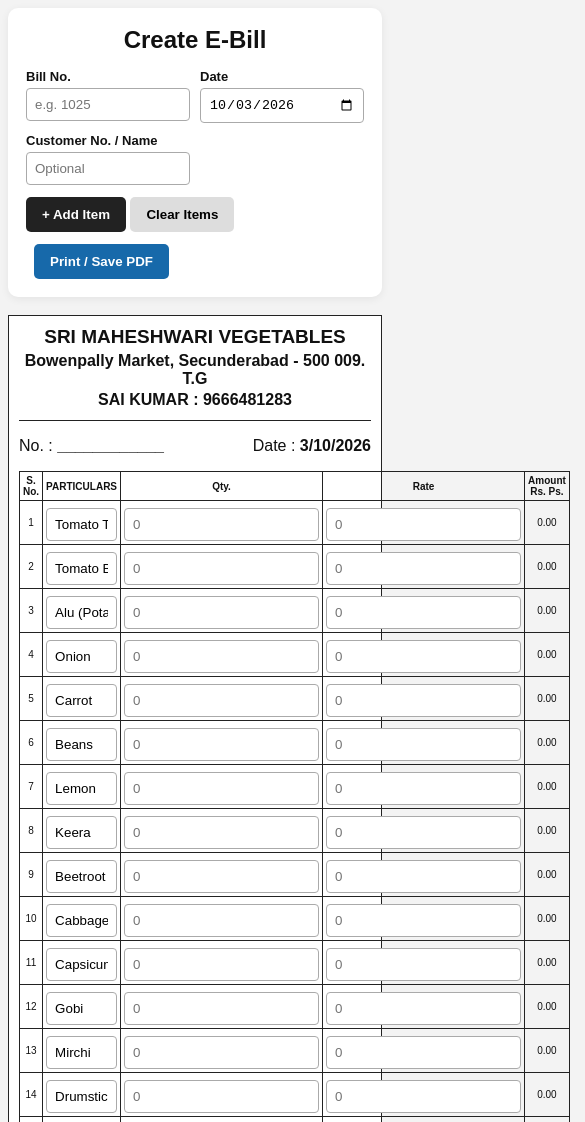
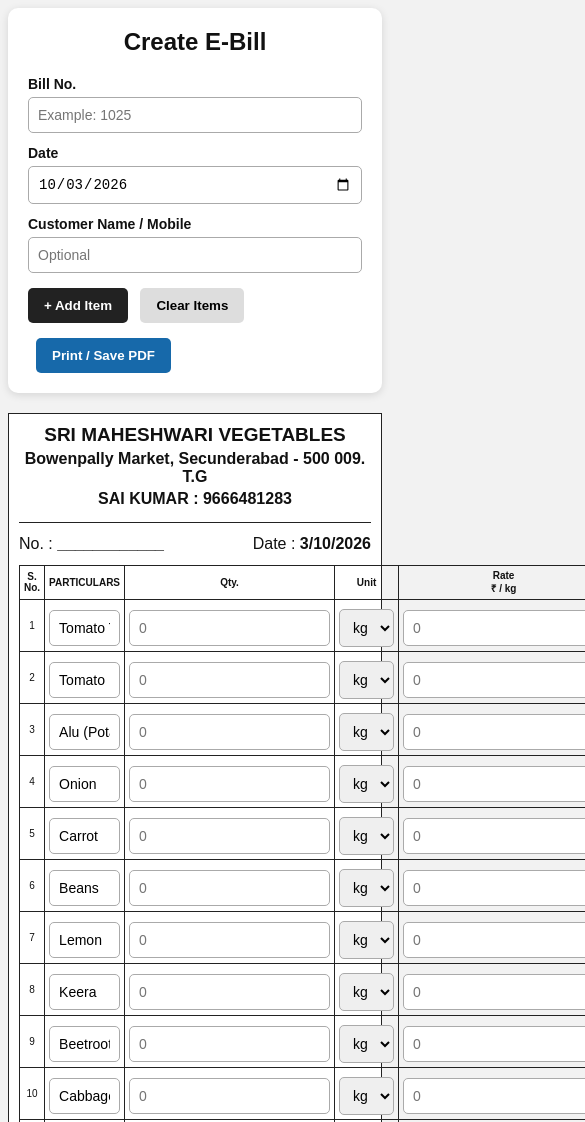
Before and after one commit to achitha09/vegetable-e-bill, a plain HTML site: page index.html in a window 390 px wide. Shown: the top 1122 px of the page, 585 px wide, since content can reach past the window. Drawn offline with Linux system fonts and the light colour scheme.

Commit message:
Refactor HTML and CSS for E-Bill page

```diff
--- a/index.html
+++ b/index.html
@@ -4,138 +4,636 @@
 <meta charset="UTF-8">
 <meta name="viewport" content="width=device-width, initial-scale=1.0">
 <title>Sri Maheshwari Vegetables - E-Bill</title>
+
 <style>
-*{box-sizing:border-box}
-body{font-family:Arial,sans-serif;background:#f3f3f3;margin:0;padding:20px;color:#111}
-.container{max-width:900px;margin:auto}
-.controls{background:#fff;padding:18px;border-radius:10px;margin-bottom:18px;box-shadow:0 2px 8px #0001}
-h2{margin:0 0 15px;text-align:center}
-.top-fields{display:grid;grid-template-columns:1fr 1fr 1fr;gap:10px}
-label{font-size:13px;font-weight:bold}
-input{width:100%;padding:8px;border:1px solid #aaa;border-radius:4px;margin-top:4px}
-button{border:0;padding:10px 16px;border-radius:5px;cursor:pointer;font-weight:bold;margin-top:12px}
-.add{background:#222;color:#fff}
-.print{background:#1769aa;color:#fff;margin-left:8px}
-.clear{background:#ddd}
-.bill{background:#fff;width:100%;padding:24px;border:1px solid #222}
-.shop{text-align:center;border-bottom:1px solid #222;padding-bottom:8px}
-.shop h1{font-size:25px;margin:0 0 4px}
-.shop p{margin:3px;font-weight:bold}
-.meta{display:grid;grid-template-columns:1fr 1fr;margin:12px 0}
-.meta div{padding:4px 0}
-table{width:100%;border-collapse:collapse;font-size:13px}
-th,td{border:1px solid #222;padding:5px;text-align:center}
-th{font-weight:bold}
-td.item{text-align:left}
-.qty,.rate{width:80px}
-.amount{width:105px}
-.summary td{font-weight:bold;height:30px}
-@media(max-width:650px){
- body{padding:8px}.top-fields{grid-template-columns:1fr 1fr}.bill{padding:10px}.shop h1{font-size:19px}
- table{font-size:10px}th,td{padding:3px}.qty,.rate,.amount{width:auto}
+* {
+    box-sizing: border-box;
 }
-@media print{
- body{background:#fff;padding:0}.controls{display:none}.container{max-width:none}.bill{border:0;padding:8mm}
- @page{size:A4 portrait;margin:8mm}
+
+body {
+    font-family: Arial, sans-serif;
+    background: #f2f2f2;
+    margin: 0;
+    padding: 20px;
+    color: #111;
+}
+
+.container {
+    max-width: 950px;
+    margin: auto;
+}
+
+.controls {
+    background: white;
+    padding: 20px;
+    border-radius: 10px;
+    margin-bottom: 20px;
+    box-shadow: 0 2px 8px rgba(0,0,0,0.12);
+}
+
+.controls h2 {
+    text-align: center;
+    margin-top: 0;
+}
+
+.top-fields {
+    display: grid;
+    grid-template-columns: 1fr 1fr 1fr;
+    gap: 12px;
+}
+
+label {
+    font-weight: bold;
+    font-size: 14px;
+}
+
+input,
+select {
+    width: 100%;
+    padding: 9px;
+    margin-top: 5px;
+    border: 1px solid #aaa;
+    border-radius: 5px;
+    font-size: 14px;
+}
+
+button {
+    padding: 10px 16px;
+    margin-top: 15px;
+    border: none;
+    border-radius: 5px;
+    cursor: pointer;
+    font-weight: bold;
+}
+
+.add {
+    background: #222;
+    color: white;
+}
+
+.print {
+    background: #1769aa;
+    color: white;
+    margin-left: 8px;
+}
+
+.clear {
+    background: #ddd;
+    margin-left: 8px;
+}
+
+.bill {
+    background: white;
+    padding: 25px;
+    border: 1px solid #222;
+}
+
+.shop {
+    text-align: center;
+    border-bottom: 1px solid #222;
+    padding-bottom: 10px;
+}
+
+.shop h1 {
+    margin: 0;
+    font-size: 25px;
+}
+
+.shop p {
+    margin: 4px;
+    font-weight: bold;
+}
+
+.meta {
+    display: grid;
+    grid-template-columns: 1fr 1fr;
+    margin: 12px 0;
+}
+
+.meta div:last-child {
+    text-align: right;
+}
+
+table {
+    width: 100%;
+    border-collapse: collapse;
+}
+
+th,
+td {
+    border: 1px solid #222;
+    padding: 6px;
+    text-align: center;
+    font-size: 13px;
+}
+
+th {
+    font-weight: bold;
+}
+
+.item {
+    text-align: left;
+}
+
+.qty {
+    width: 75px;
+}
+
+.unit {
+    width: 70px;
+}
+
+.rate {
+    width: 90px;
+}
+
+.amount {
+    width: 110px;
+    font-weight: bold;
+}
+
+.summary td {
+    font-weight: bold;
+    height: 32px;
+}
+
+@media(max-width: 650px) {
+
+    body {
+        padding: 8px;
+    }
+
+    .top-fields {
+        grid-template-columns: 1fr;
+    }
+
+    .bill {
+        padding: 10px;
+    }
+
+    .shop h1 {
+        font-size: 19px;
+    }
+
+    th,
+    td {
+        padding: 4px;
+        font-size: 10px;
+    }
+
+    .qty,
+    .unit,
+    .rate,
+    .amount {
+        width: auto;
+    }
+}
+
+@media print {
+
+    body {
+        background: white;
+        padding: 0;
+    }
+
+    .controls {
+        display: none;
+    }
+
+    .container {
+        max-width: none;
+    }
+
+    .bill {
+        border: none;
+        padding: 8mm;
+    }
+
+    @page {
+        size: A4 portrait;
+        margin: 8mm;
+    }
 }
 </style>
 </head>
+
 <body>
+
 <div class="container">
 
+<!-- BILL CONTROLS -->
+
 <div class="controls">
+
 <h2>Create E-Bill</h2>
+
 <div class="top-fields">
-<label>Bill No.<input id="billNo" placeholder="e.g. 1025"></label>
-<label>Date<input id="billDate" type="date"></label>
-<label>Customer No. / Name<input id="customer" placeholder="Optional"></label>
-</div>
-<button class="add" onclick="addRow()">+ Add Item</button>
-<button class="clear" onclick="clearItems()">Clear Items</button>
-<button class="print" onclick="window.print()">Print / Save PDF</button>
+
+<label>
+Bill No.
+<input id="billNo" type="text" placeholder="Example: 1025">
+</label>
+
+<label>
+Date
+<input id="billDate" type="date">
+</label>
+
+<label>
+Customer Name / Mobile
+<input id="customer" type="text" placeholder="Optional">
+</label>
+
 </div>
 
-<div class="bill" id="bill">
-<div class="shop">
-<h1>SRI MAHESHWARI VEGETABLES</h1>
-<p>Bowenpally Market, Secunderabad - 500 009. T.G</p>
-<p>SAI KUMAR : 9666481283</p>
+<button class="add" onclick="addRow()">
++ Add Item
+</button>
+
+<button class="clear" onclick="clearItems()">
+Clear Items
+</button>
+
+<button class="print" onclick="window.print()">
+Print / Save PDF
+</button>
+
 </div>
 
-<div class="meta">
-<div>No. : <strong id="showBillNo">____________</strong></div>
-<div style="text-align:right">Date : <strong id="showDate">____________</strong></div>
+
+<!-- BILL -->
+
+<div class="bill">
+
+<div class="shop">
+
+<h1>SRI MAHESHWARI VEGETABLES</h1>
+
+<p>
+Bowenpally Market, Secunderabad - 500 009. T.G
+</p>
+
+<p>
+SAI KUMAR : 9666481283
+</p>
+
 </div>
 
-<table id="items">
-<thead>
-<tr><th>S. No.</th><th>PARTICULARS</th><th>Qty.</th><th>Rate</th><th>Amount<br>Rs. Ps.</th></tr>
-</thead>
-<tbody></tbody>
-<tfoot>
-<tr class="summary"><td colspan="4" style="text-align:right">TOTAL</td><td id="grandTotal">0.00</td></tr>
-<tr class="summary"><td colspan="4" style="text-align:right">Bal. Amount</td><td id="balance">0.00</td></tr>
-</tfoot>
-</table>
-</div>
+
+<div class="meta">
+
+<div>
+No. :
+<strong id="showBillNo">____________</strong>
 </div>
 
+<div>
+Date :
+<strong id="showDate">____________</strong>
+</div>
+
+</div>
+
+
+<table id="items">
+
+<thead>
+
+<tr>
+
+<th>S. No.</th>
+
+<th>PARTICULARS</th>
+
+<th>Qty.</th>
+
+<th>Unit</th>
+
+<th>Rate<br>₹ / kg</th>
+
+<th>Amount<br>₹</th>
+
+</tr>
+
+</thead>
+
+
+<tbody></tbody>
+
+
+<tfoot>
+
+<tr class="summary">
+
+<td colspan="5" style="text-align:right">
+TOTAL
+</td>
+
+<td id="grandTotal">
+0.00
+</td>
+
+</tr>
+
+<tr class="summary">
+
+<td colspan="5" style="text-align:right">
+Bal. Amount
+</td>
+
+<td id="balance">
+0.00
+</td>
+
+</tr>
+
+</tfoot>
+
+</table>
+
+</div>
+
+</div>
+
+
 <script>
-const names = [
-"Tomato T","Tomato B","Alu (Potato)","Onion","Carrot","Beans","Lemon","Keera",
-"Beetroot","Cabbage","Capsicum","Gobi","Mirchi","Drumstick","Dosakaya","Sorakaya",
-"Bail Mirchi","Mullangi","Ginger","Garlic","Spring Onions","Chocho","Loobha","Baigan",
-"Bendakai","Chikkudukai","Chamagadda","Potlakai","Gokarkai","Gummadikaya","Karvepaku",
-"Kothmira","Pudina","Palakura","Thotakura","Gongura","Menthi","Piled Garlic","Baby Corn",
-"Mushroom","Dondakai","Beerakaya"
+
+const vegetableNames = [
+
+"Tomato T",
+"Tomato B",
+"Alu (Potato)",
+"Onion",
+"Carrot",
+"Beans",
+"Lemon",
+"Keera",
+"Beetroot",
+"Cabbage",
+"Capsicum",
+"Gobi",
+"Mirchi",
+"Drumstick",
+"Dosakaya",
+"Sorakaya",
+"Baby Mirchi",
+"Mullangi",
+"Ginger",
+"Garlic",
+"Spring Onions",
+"Chocho",
+"Loobha",
+"Baigan",
+"Bendakai",
+"Chikkudukai",
+"Chamagadda",
+"Potlakai",
+"Gokarkai",
+"Gummadikaya",
+"Karvepaku",
+"Kothmira",
+"Pudina",
+"Palakura",
+"Thotakura",
+"Gongura",
+"Menthi",
+"Piled Garlic",
+"Baby Corn",
+"Mushroom",
+"Dondakai",
+"Beerakaya"
+
 ];
 
-const tbody=document.querySelector("#items tbody");
 
-function addRow(name=""){
- const tr=document.createElement("tr");
- tr.innerHTML=`<td class="serial"></td>
- <td class="item"><input value="${name}" placeholder="Vegetable name" oninput="renumber()"></td>
- <td><input class="qty" type="number" min="0" step="0.001" placeholder="0" oninput="calculate()"></td>
- <td><input class="rate" type="number" min="0" step="0.01" placeholder="0" oninput="calculate()"></td>
- <td class="amount">0.00</td>`;
- tbody.appendChild(tr); renumber();
+const tbody = document.querySelector("#items tbody");
+
+
+/* ADD ROW */
+
+function addRow(name = "") {
+
+    const tr = document.createElement("tr");
+
+    tr.innerHTML = `
+
+        <td class="serial"></td>
+
+        <td class="item">
+
+            <input
+                type="text"
+                value="${name}"
+                placeholder="Vegetable name"
+                oninput="calculate()"
+            >
+
+        </td>
+
+
+        <td>
+
+            <input
+                class="qty"
+                type="number"
+                min="0"
+                step="0.001"
+                placeholder="0"
+                oninput="calculate()"
+            >
+
+        </td>
+
+
+        <td>
+
+            <select
+                class="unit"
+                onchange="calculate()"
+            >
+
+                <option value="kg">kg</option>
+
+                <option value="g">g</option>
+
+            </select>
+
+        </td>
+
+
+        <td>
+
+            <input
+                class="rate"
+                type="number"
+                min="0"
+                step="0.01"
+                placeholder="0"
+                oninput="calculate()"
+            >
+
+        </td>
+
+
+        <td class="amount">
+            0.00
+        </td>
+
+    `;
+
+    tbody.appendChild(tr);
+
+    renumber();
+
 }
 
-function renumber(){
- [...tbody.rows].forEach((r,i)=>r.querySelector(".serial").textContent=i+1);
- calculate();
+
+/* SERIAL NUMBERS */
+
+function renumber() {
+
+    [...tbody.rows].forEach((row, index) => {
+
+        row.querySelector(".serial").textContent = index + 1;
+
+    });
+
+    calculate();
+
 }
 
-function calculate(){
- let total=0;
- [...tbody.rows].forEach(r=>{
-   const q=parseFloat(r.querySelector(".qty").value)||0;
-   const rate=parseFloat(r.querySelector(".rate").value)||0;
-   const amount=q*rate; total+=amount;
-   r.querySelector(".amount").textContent=amount.toFixed(2);
- });
- document.getElementById("grandTotal").textContent=total.toFixed(2);
- document.getElementById("balance").textContent=total.toFixed(2);
+
+/* CALCULATE BILL */
+
+function calculate() {
+
+    let total = 0;
+
+
+    [...tbody.rows].forEach(row => {
+
+        const qty =
+            parseFloat(row.querySelector(".qty").value) || 0;
+
+        const unit =
+            row.querySelector(".unit").value;
+
+        const rate =
+            parseFloat(row.querySelector(".rate").value) || 0;
+
+
+        let quantityInKg;
+
+
+        /*
+        If unit is grams,
+        convert grams to kilograms.
+        */
+
+        if (unit === "g") {
+
+            quantityInKg = qty / 1000;
+
+        } else {
+
+            quantityInKg = qty;
+
+        }
+
+
+        const amount =
+            quantityInKg * rate;
+
+
+        total += amount;
+
+
+        row.querySelector(".amount").textContent =
+            amount.toFixed(2);
+
+    });
+
+
+    document.getElementById("grandTotal")
+        .textContent = total.toFixed(2);
+
+
+    document.getElementById("balance")
+        .textContent = total.toFixed(2);
+
 }
 
-function clearItems(){tbody.innerHTML="";calculate();}
 
-document.getElementById("billNo").addEventListener("input",e=>{
- document.getElementById("showBillNo").textContent=e.target.value||"____________";
-});
-document.getElementById("billDate").addEventListener("input",e=>{
- if(!e.target.value){document.getElementById("showDate").textContent="____________";return}
- const d=new Date(e.target.value+"T00:00:00");
- document.getElementById("showDate").textContent=d.toLocaleDateString("en-IN");
+/* CLEAR ITEMS */
+
+function clearItems() {
+
+    tbody.innerHTML = "";
+
+    calculate();
+
+}
+
+
+/* BILL NUMBER */
+
+document.getElementById("billNo")
+.addEventListener("input", function() {
+
+    document.getElementById("showBillNo")
+        .textContent =
+        this.value || "____________";
+
 });
 
-const today=new Date();
-document.getElementById("billDate").value=today.toISOString().slice(0,10);
-document.getElementById("showDate").textContent=today.toLocaleDateString("en-IN");
 
-// Start with the same vegetable names as the physical bill.
-names.forEach(n=>addRow(n));
+/* DATE */
+
+document.getElementById("billDate")
+.addEventListener("input", function() {
+
+    if (!this.value) {
+
+        document.getElementById("showDate")
+            .textContent = "____________";
+
+        return;
+
+    }
+
+
+    const date =
+        new Date(this.value + "T00:00:00");
+
+
+    document.getElementById("showDate")
+        .textContent =
+        date.toLocaleDateString("en-IN");
+
+});
+
+
+/* TODAY'S DATE */
+
+const today = new Date();
+
+document.getElementById("billDate")
+.value = today.toISOString().slice(0,10);
+
+document.getElementById("showDate")
+.textContent =
+today.toLocaleDateString("en-IN");
+
+
+/* CREATE VEGETABLE ROWS */
+
+vegetableNames.forEach(function(name) {
+
+    addRow(name);
+
+});
+
 </script>
+
 </body>
 </html>
```
